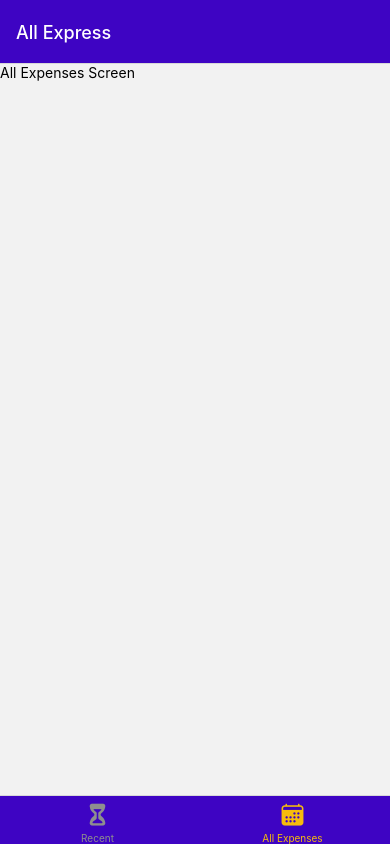
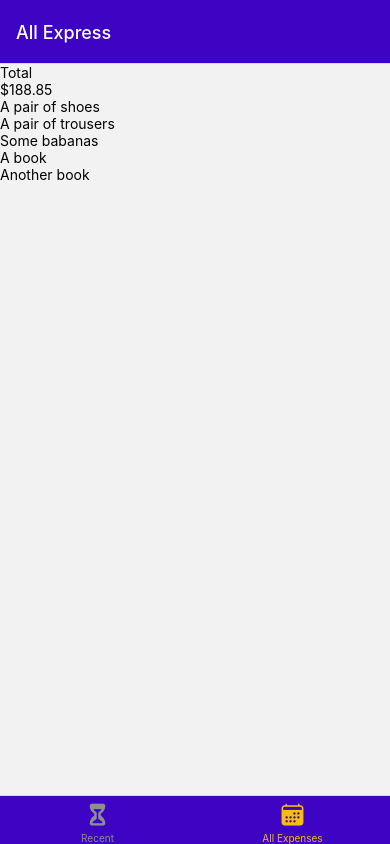
Before and after one commit to korayerdem89/TrackerApp, a React Native app: screen /AllExpenses in a window 390 px wide. Built offline with nearby package versions, Linux system fonts and the light colour scheme.

Commit message:
expense list  has been shown on the screen

```diff
--- a/components/ExpensesOutput/ExpensesList.js
+++ b/components/ExpensesOutput/ExpensesList.js
@@ -1,6 +1,13 @@
-import { FlatList, View, Text } from "react-native";
-function ExpensesSummary() {
-  <FlatList />;
+import { FlatList, Text } from "react-native";
+
+function renderExpenseItem(itemData) {
+  return <Text>{itemData.item.description}</Text>
 }
 
-export default ExpensesSummary;
+
+
+function ExpensesList({ expenses }) {
+ return <FlatList data={ expenses } renderItem={renderExpenseItem} keyExtractor= {(item) => item.id} />;
+}
+
+export default ExpensesList;
--- a/components/ExpensesOutput/ExpensesOutput.js
+++ b/components/ExpensesOutput/ExpensesOutput.js
@@ -1,11 +1,45 @@
-function ExpensesOutput({ expenses }) {
+import { View } from 'react-native'
+import ExpensesSummary from './ExpensesSummary';
+import ExpensesList from './ExpensesList';
+
+const DUMMY_EXPENSES = [
+    {
+        id: 'e1',
+        description: 'A pair of shoes',
+        amount: 59.99,
+        date: new Date('2021-12-19')
+    },
+    {
+        id: 'e2',
+        description: 'A pair of trousers',
+        amount: 89.29,
+        date: new Date('2022-01-05')
+    },
+    {
+        id: 'e3',
+        description: 'Some babanas',
+        amount: 5.99,
+        date: new Date('2021-12-01')
+    },
+    {
+        id: 'e4',
+        description: 'A book',
+        amount:14.99,
+        date: new Date('2022-02-19')
+    },
+    {
+        id: 'e5',
+        description: 'Another book',
+        amount:18.59,
+        date: new Date('2022-02-18')
+    }
+]
+
+function ExpensesOutput({ expensesPeriod }) {
   return (
     <View>
-      <View>
-        <Text>Last 7 Days</Text>
-        <Text>$177.95</Text>
-      </View>
-      <FlatList />
+      <ExpensesSummary expenses={DUMMY_EXPENSES} periodName={expensesPeriod} />
+      <ExpensesList expenses={DUMMY_EXPENSES} />
     </View>
   );
 }
--- a/components/ExpensesOutput/ExpensesSummary.js
+++ b/components/ExpensesOutput/ExpensesSummary.js
@@ -1,8 +1,15 @@
-function ExpensesSummary() {
+import { View, Text } from 'react-native'
+
+function ExpensesSummary({expenses, periodName}) {
+   const expensesSum = expenses.reduce((sum, expense) => {
+    return sum + expense.amount
+   }, 0);
+
+
   return (
     <View>
-      <Text>Last 7 Days</Text>
-      <Text>$177.95</Text>
+      <Text>{periodName}</Text>
+      <Text>${expensesSum.toFixed(2)}</Text>
     </View>
   );
 }
--- a/screens/AllExpenses.js
+++ b/screens/AllExpenses.js
@@ -1,7 +1,7 @@
-import { Text } from "react-native";
+import ExpensesOutput from "../components/ExpensesOutput/ExpensesOutput";
 
 function AllExpenses() {
-  return <Text>All Expenses Screen</Text>;
+  return <ExpensesOutput expensesPeriod = "Total"/>;
 };
 
 export default AllExpenses;
--- a/screens/RecentExpenses.js
+++ b/screens/RecentExpenses.js
@@ -1,7 +1,7 @@
-import { Text } from 'react-native'
+import ExpensesOutput from '../components/ExpensesOutput/ExpensesOutput';
 
 function RecentExpenses() {
-    return <Text>Recent Expenses Screen</Text>;
+    return <ExpensesOutput expensesPeriod="Last 7 Days" />
 }
 
 export default RecentExpenses;
```
